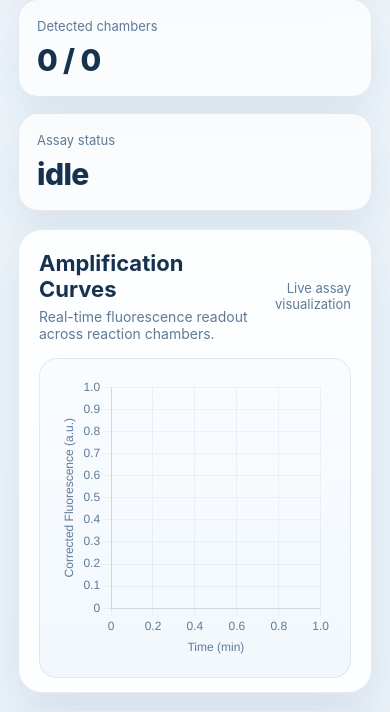
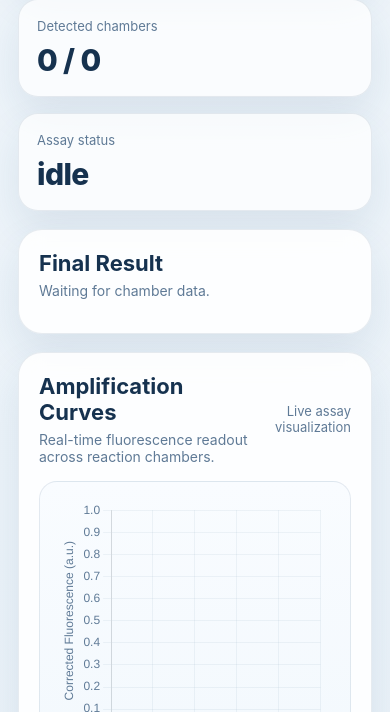
Before and after one commit to tianleccc/Raspberry-Pi, a Flask app: page / in a window 390 px wide. Shown: the part 1273-1985 px from the top of the page. Run offline with Flask 3, Linux system fonts and the light colour scheme; data that the repository does not hold is empty.

Commit message:
Add final assay result calls

```diff
--- a/config/analysis_config.json
+++ b/config/analysis_config.json
@@ -15,5 +15,9 @@
   "end_slope_fraction": 0.35,
   "neg_slope_end": -1500.0,
   "min_net_rise": 70000.0,
-  "reject_flatten_value": 0.0
+  "reject_flatten_value": 0.0,
+
+  "zero_reject_frac": 0.12,
+  "zero_reject_abs": 50000.0,
+  "zero_reject_consec": 4
 }
--- a/routes/experiment_routes.py
+++ b/routes/experiment_routes.py
@@ -57,6 +57,8 @@ def create_experiment_blueprint(device_cfg, analysis_cfg, protocol_service, stat
 
         def worker():
             camera = None
+            analysis = None
+            completed_all_frames = False
             try:
                 coords_file = device_cfg["camera"]["coords_file"]
                 analysis = AnalysisService(analysis_cfg, coords_file)
@@ -97,11 +99,18 @@ def create_experiment_blueprint(device_cfg, analysis_cfg, protocol_service, stat
                     if idx < total_frames and sleep_left > 0:
                         time.sleep(sleep_left)
 
+                completed_all_frames = not stop_event.is_set()
+                if completed_all_frames:
+                    analysis.finalize()
+                    state_manager.update_chambers(analysis.get_state())
+                    state_manager.update_assay_status("finished")
+                    state_manager.add_log("Experiment finished")
+                else:
+                    state_manager.update_assay_status("stopped")
+                    state_manager.add_log("Experiment stopped before final result")
+
                 with open(log_file, "w", encoding="utf-8") as f:
                     json.dump(state_manager.snapshot(), f, indent=2, ensure_ascii=False)
-
-                state_manager.update_assay_status("finished")
-                state_manager.add_log("Experiment finished")
 
             except Exception as e:
                 state_manager.update_assay_status("error")
--- a/static/app.js
+++ b/static/app.js
@@ -159,6 +159,7 @@ function updateStateUI(state) {
   const confirmed = (state.chambers || []).filter(c => c.confirmed).length;
   const total = (state.chambers || []).length;
   setText("metric-detected", `${confirmed} / ${total}`);
+  updateFinalResults(state);
 
   const logBox = document.getElementById("log-box");
   if (logBox) {
@@ -178,7 +179,7 @@ function updateStateUI(state) {
       tr.innerHTML = `
         <td>${ch.chamber_id}</td>
         <td>${ch.status_text}</td>
-        <td>${ch.threshold_time == null ? "—" : ch.threshold_time.toFixed(1) + " min"}</td>
+        <td>${ch.tt_display_min == null ? "—" : ch.tt_display_min.toFixed(1) + " min"}</td>
         <td>${latest}</td>
       `;
       tbody.appendChild(tr);
@@ -191,6 +192,58 @@ function updateStateUI(state) {
 
   if (typeof updateTopStatus === "function") {
     updateTopStatus(state);
+  }
+}
+
+function formatResultCall(call) {
+  if (call === "positive") return "Positive";
+  if (call === "negative") return "Negative";
+  if (call === "rejected") return "Rejected";
+  return "Pending";
+}
+
+function updateFinalResults(state) {
+  const grid = document.getElementById("final-result-grid");
+  if (!grid) return;
+
+  const chambers = state.chambers || [];
+  const status = state.assay_status || "idle";
+  const finalReady = status === "finished";
+
+  if (!chambers.length) {
+    grid.innerHTML = "";
+    setText("final-summary", "Waiting for chamber data.");
+    return;
+  }
+
+  const positives = chambers.filter(ch => ch.final_call === "positive").length;
+  const negatives = chambers.filter(ch => ch.final_call === "negative").length;
+  const rejected = chambers.filter(ch => ch.final_call === "rejected").length;
+
+  if (finalReady) {
+    setText("final-summary", `${positives} positive, ${negatives} negative, ${rejected} rejected`);
+  } else if (status === "stopped") {
+    setText("final-summary", "Run stopped before final result.");
+  } else {
+    setText("final-summary", "Final calls update after the assay finishes.");
+  }
+
+  grid.innerHTML = "";
+  for (const ch of chambers) {
+    const call = ch.final_call || "pending";
+    const tt = ch.tt_display_min == null ? "-" : `${ch.tt_display_min.toFixed(1)} min`;
+    const completion = ch.completion_time == null ? "-" : `${ch.completion_time.toFixed(1)} min`;
+
+    const card = document.createElement("div");
+    card.className = `result-card ${call}`;
+    card.innerHTML = `
+      <div class="chamber">Chamber ${ch.chamber_id}</div>
+      <div class="call">${formatResultCall(call)}</div>
+      <div class="detail">Tt: ${tt}</div>
+      <div class="detail">Completion: ${completion}</div>
+      <div class="detail">Rejected segments: ${ch.rejected_segments || 0}</div>
+    `;
+    grid.appendChild(card);
   }
 }
 
--- a/templates/index.html
+++ b/templates/index.html
@@ -313,6 +313,70 @@
       letter-spacing: -0.02em;
     }
 
+    .final-panel {
+      padding: 20px;
+    }
+
+    .final-head {
+      display: flex;
+      justify-content: space-between;
+      align-items: center;
+      gap: 18px;
+      margin-bottom: 14px;
+    }
+
+    .final-head h2 {
+      margin: 0;
+      font-size: 22px;
+      font-weight: 700;
+    }
+
+    .final-head p {
+      margin: 6px 0 0;
+      color: var(--muted);
+      font-size: 14px;
+    }
+
+    .final-grid {
+      display: grid;
+      grid-template-columns: repeat(5, minmax(0, 1fr));
+      gap: 12px;
+    }
+
+    .result-card {
+      padding: 14px;
+      border-radius: 16px;
+      border: 1px solid var(--line);
+      background: rgba(247, 251, 255, 0.86);
+      min-height: 118px;
+    }
+
+    .result-card .chamber {
+      color: var(--muted);
+      font-size: 12px;
+      font-weight: 700;
+      margin-bottom: 8px;
+      text-transform: uppercase;
+    }
+
+    .result-card .call {
+      font-size: 22px;
+      font-weight: 760;
+      margin-bottom: 8px;
+      text-transform: capitalize;
+    }
+
+    .result-card .detail {
+      color: var(--muted);
+      font-size: 13px;
+      line-height: 1.45;
+    }
+
+    .result-card.positive .call { color: var(--success); }
+    .result-card.negative .call { color: #6f89a5; }
+    .result-card.rejected .call { color: var(--danger); }
+    .result-card.pending .call { color: var(--accent); }
+
     /* 只改这里：让 chart 和 table 并排 */
     .results-row {
       display: grid;
@@ -418,6 +482,7 @@
       .main-grid { grid-template-columns: 1fr; }
       .control-panel { position: static; }
       .metric-grid { grid-template-columns: repeat(2, 1fr); }
+      .final-grid { grid-template-columns: repeat(2, minmax(0, 1fr)); }
       .results-row { grid-template-columns: 1fr; }
     }
 
@@ -425,6 +490,7 @@
       .shell { padding: 18px; }
       .topbar { flex-direction: column; }
       .metric-grid { grid-template-columns: 1fr; }
+      .final-grid { grid-template-columns: 1fr; }
       .btn-row { grid-template-columns: 1fr; }
       .protocol-summary { grid-template-columns: 1fr; }
       .chart-shell { height: 320px; }
@@ -550,6 +616,16 @@
             <div class="k">Assay status</div>
             <div class="v" id="metric-status">idle</div>
           </div>
+        </div>
+
+        <div class="panel final-panel">
+          <div class="final-head">
+            <div>
+              <h2>Final Result</h2>
+              <p id="final-summary">Waiting for assay completion.</p>
+            </div>
+          </div>
+          <div id="final-result-grid" class="final-grid"></div>
         </div>
 
         <!-- 只改这里：chart 和 table 放到同一行 -->
```
Also changed, not shown: services/analysis_service.py (+93 -14 lines).
